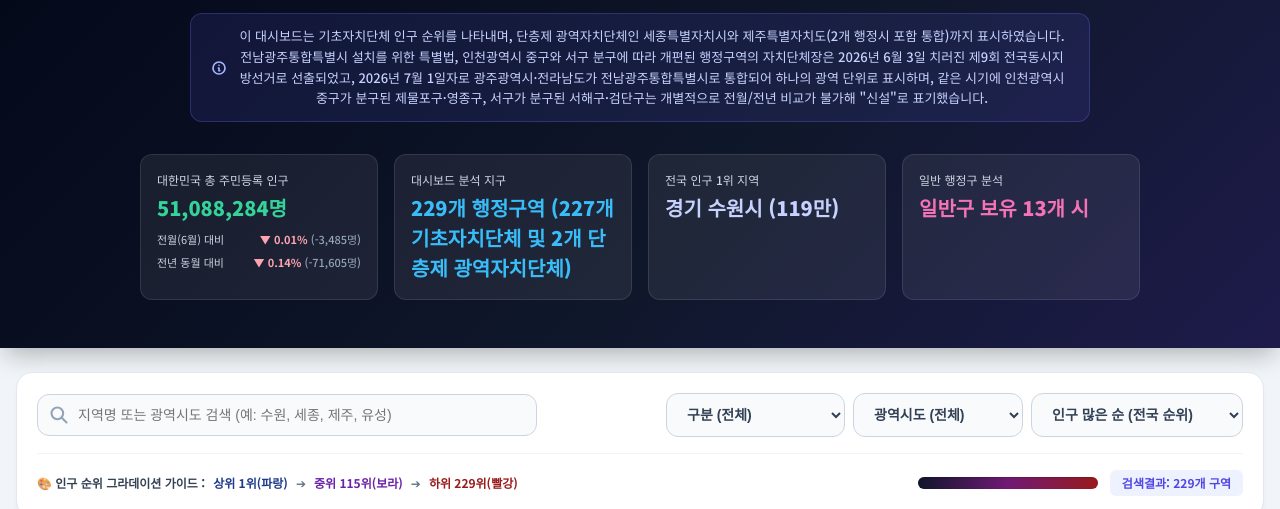
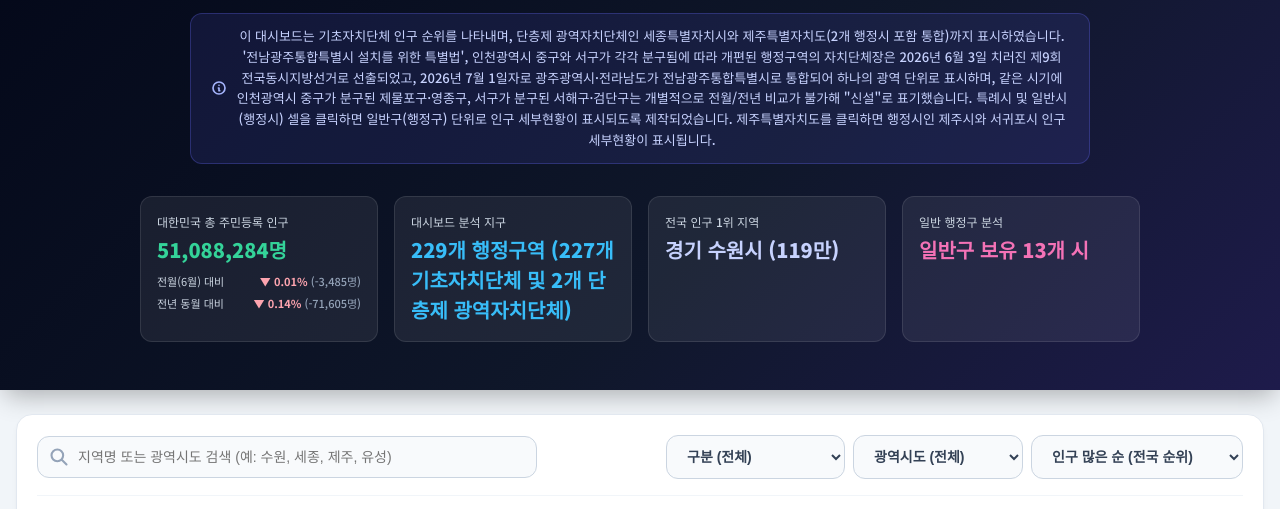
Before and after one commit to MichaelChe-76/my_dashboard, a plain HTML site: page population202607_1.html in a window 1280 px wide. Shown: the part 185-694 px from the top of the page. Drawn offline with Linux system fonts and the light colour scheme.

Commit message:
Update population202607_1.html

```diff
--- a/population202607_1.html
+++ b/population202607_1.html
@@ -588,7 +588,7 @@
           <svg width="16" height="16" fill="none" stroke="#a5b4fc" stroke-width="2.5" viewBox="0 0 24 24" style="flex-shrink: 0;">
             <path stroke-linecap="round" stroke-linejoin="round" d="M13 16h-1v-4h-1m1-4h.01M21 12a9 9 0 11-18 0 9 9 0 0118 0z"></path>
           </svg>
-          이 대시보드는 기초자치단체 인구 순위를 나타내며, 단층제 광역자치단체인 세종특별자치시와 제주특별자치도(2개 행정시 포함 통합)까지 표시하였습니다. 전남광주통합특별시 설치를 위한 특별법, 인천광역시 중구와 서구 분구에 따라 개편된 행정구역의 자치단체장은 2026년 6월 3일 치러진 제9회 전국동시지방선거로 선출되었고, 2026년 7월 1일자로 광주광역시·전라남도가 전남광주통합특별시로 통합되어 하나의 광역 단위로 표시하며, 같은 시기에 인천광역시 중구가 분구된 제물포구·영종구, 서구가 분구된 서해구·검단구는 개별적으로 전월/전년 비교가 불가해 "신설"로 표기했습니다.
+          이 대시보드는 기초자치단체 인구 순위를 나타내며, 단층제 광역자치단체인 세종특별자치시와 제주특별자치도(2개 행정시 포함 통합)까지 표시하였습니다. '전남광주통합특별시 설치를 위한 특별법', 인천광역시 중구와 서구가 각각 분구됨에 따라 개편된 행정구역의 자치단체장은 2026년 6월 3일 치러진 제9회 전국동시지방선거로 선출되었고, 2026년 7월 1일자로 광주광역시·전라남도가 전남광주통합특별시로 통합되어 하나의 광역 단위로 표시하며, 같은 시기에 인천광역시 중구가 분구된 제물포구·영종구, 서구가 분구된 서해구·검단구는 개별적으로 전월/전년 비교가 불가해 "신설"로 표기했습니다. 특례시 및 일반시(행정시) 셀을 클릭하면 일반구(행정구) 단위로 인구 세부현황이 표시되도록 제작되었습니다. 제주특별자치도를 클릭하면 행정시인 제주시와 서귀포시 인구 세부현황이 표시됩니다.
         </p>
       </div>
 
```
